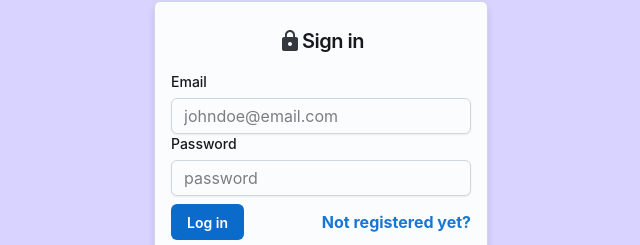
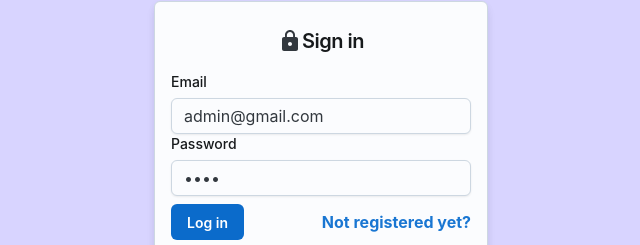
Before and after one commit to Rodriguezadrian/Frontend-test, a React (Vite) app: page /login in a window 1280 px wide. Shown: the part 141-386 px from the top of the page, without its empty margins (319-959 px from the left). Built offline with nearby package versions, Linux system fonts and the light colour scheme.

Commit message:
set user login

```diff
--- a/src/pages/Login.jsx
+++ b/src/pages/Login.jsx
@@ -16,8 +16,8 @@ import axios from "axios";
 import { useDispatch } from "react-redux";
 
 function Login() {
-  const [email, setEmail] = useState("");
-  const [password, setPassword] = useState("");
+  const [email, setEmail] = useState("admin@gmail.com");
+  const [password, setPassword] = useState("1234");
   const [isAdmin, setIsAdmin] = useState(false);
   const navigate = useNavigate();
   const dispatch = useDispatch();
@@ -85,7 +85,6 @@ function Login() {
             <Input
               name="email"
               type="email"
-              placeholder="johndoe@email.com"
               value={email}
               onChange={(e) => setEmail(e.target.value)}
             />
@@ -95,7 +94,6 @@ function Login() {
             <Input
               name="password"
               type="password"
-              placeholder="password"
               value={password}
               onChange={(e) => setPassword(e.target.value)}
             />
```
